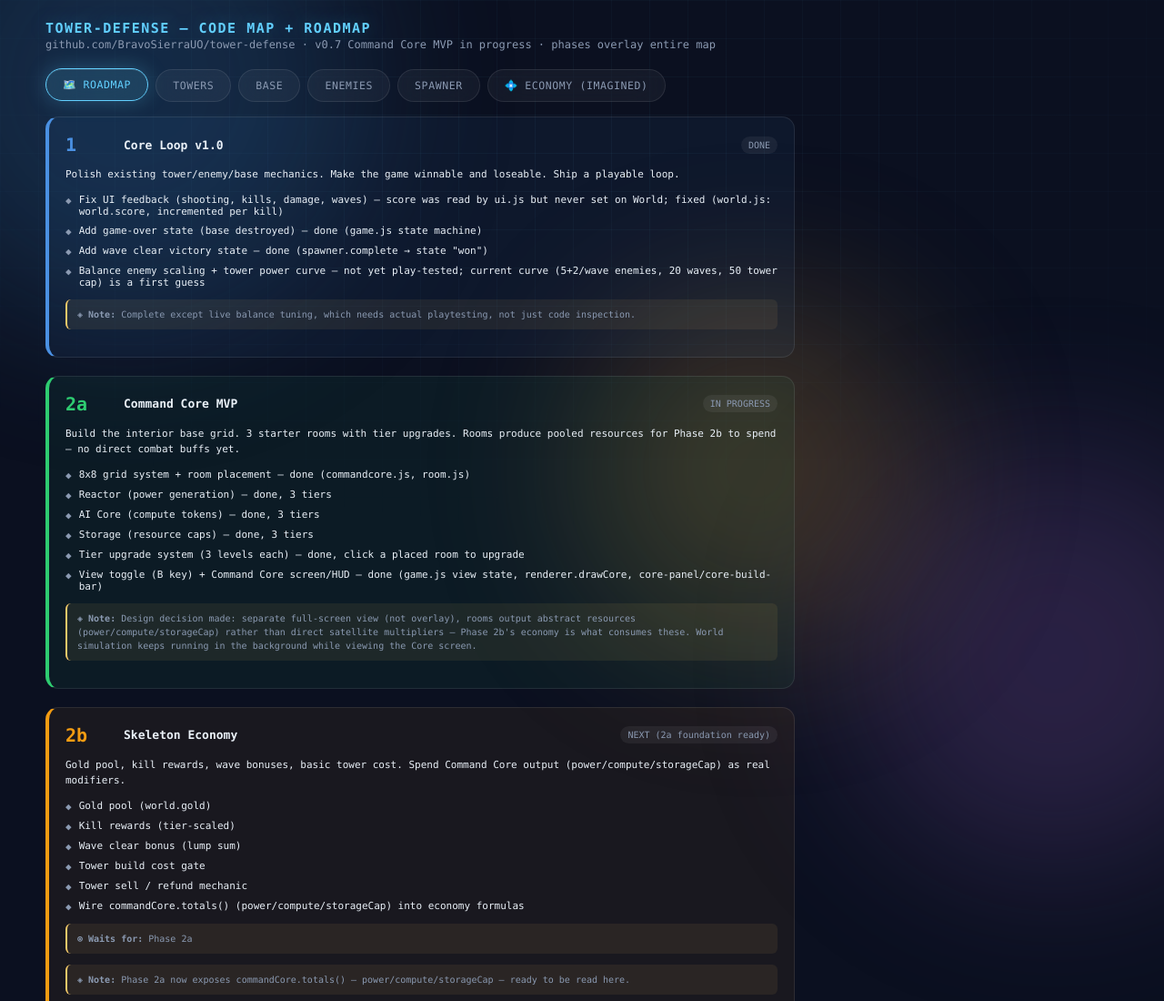
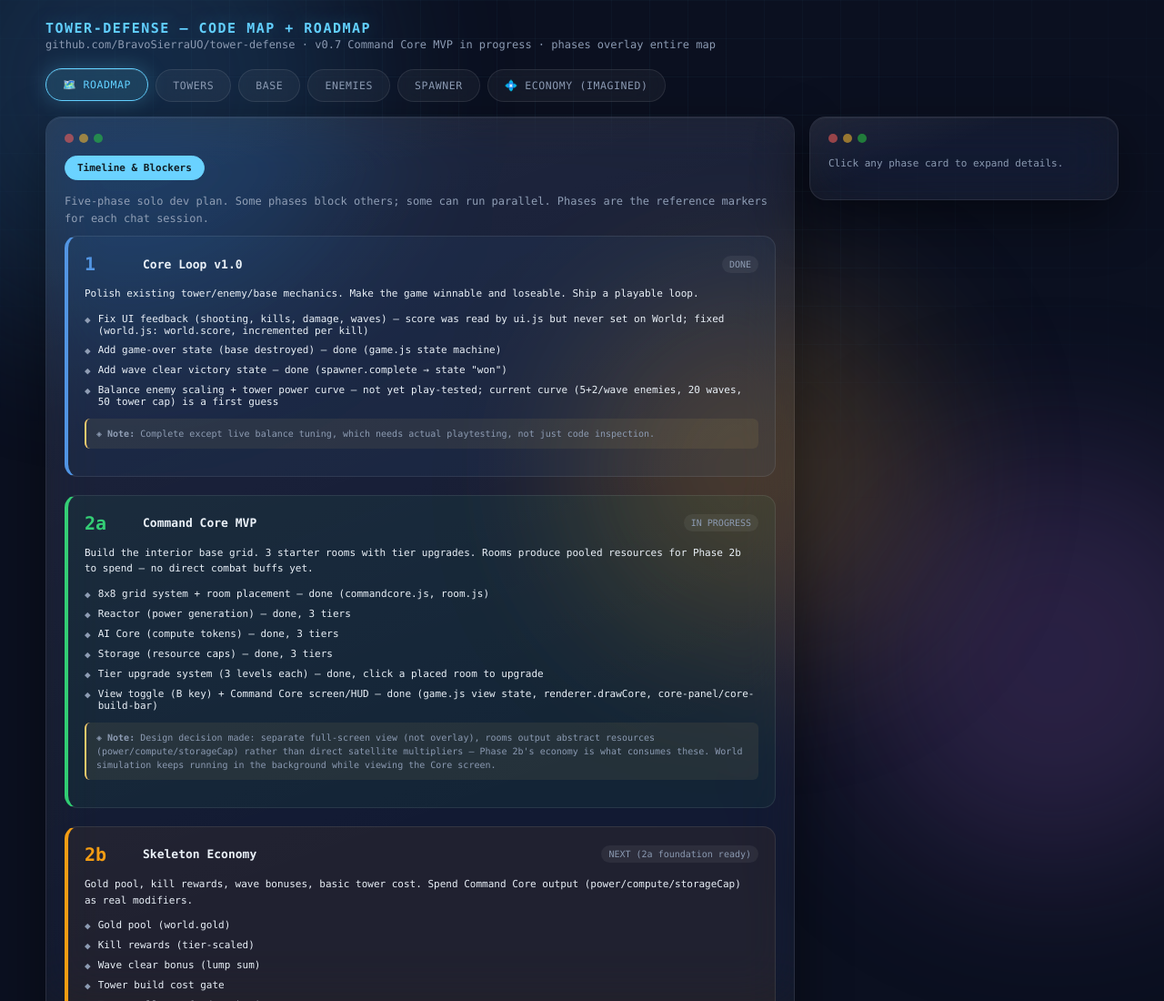
Before and after one commit to BravoSierraUO/tower-defense, a plain HTML site: page docs.html in a window 1280 px wide. Shown: the top 1100 px of the page at 91% size. Drawn offline with Linux system fonts and the light colour scheme.

Commit message:
Fix docs.html: tabs stuck on Roadmap after first visit
renderRoadmap() was replacing .layout's entire innerHTML with the
roadmap grid, permanently destroying the #flow-svg/#nodes/#edges/
#detail elements every other tab's render code writes into. After
visiting Roadmap once, those cached DOM references pointed at
detached nodes, so every subsequent tab click updated an invisible
tree and the page kept showing the roadmap.

Added a dedicated #roadmap-slot inside the existing flow card and
toggle visibility between it and the SVG instead of destroying
either. Also fixes phase-card detail clicks on the Roadmap tab,
which wrote into the same detached #detail element.

Co-Authored-By: Claude Sonnet 5 <noreply@anthropic.com>

```diff
--- a/docs.html
+++ b/docs.html
@@ -304,6 +304,7 @@
         <g id="edges"></g>
         <g id="nodes"></g>
       </svg>
+      <div id="roadmap-slot" hidden></div>
     </div>
 
     <div class="card detail" id="detail">
@@ -714,6 +715,7 @@ const titleEl = document.getElementById('flow-title');
 const nodesEl = document.getElementById('nodes');
 const edgesEl = document.getElementById('edges');
 const svgEl = document.getElementById('flow-svg');
+const roadmapSlot = document.getElementById('roadmap-slot');
 const detailEl = document.getElementById('detail');
 const bannerSlot = document.getElementById('gap-banner-slot');
 const legendSlot = document.getElementById('legend-slot');
@@ -764,6 +766,9 @@ function renderRoadmap(){
   bannerSlot.innerHTML = '';
   nodesEl.innerHTML = '';
   edgesEl.innerHTML = '';
+  svgEl.style.display = 'none';
+  roadmapSlot.hidden = false;
+  roadmapSlot.innerHTML = '';
   detailEl.querySelector('.chrome')?.remove?.();
   detailEl.innerHTML = '<div class="chrome"><span class="r"></span><span class="y"></span><span class="g"></span></div><p class="placeholder">Click any phase card to expand details.</p>';
 
@@ -817,9 +822,7 @@ function renderRoadmap(){
     grid.appendChild(card);
   });
 
-  const layout = document.querySelector('.layout');
-  if(layout) layout.innerHTML = '';
-  layout.appendChild(grid);
+  roadmapSlot.appendChild(grid);
 }
 
 function showPhaseDetail(ph){
@@ -863,6 +866,9 @@ function rectPort(node, dirX, dirY){
 function buildFlow(){
   const view = PHASES[currentTab].subviews[currentSub];
   if(view.isRoadmap) return renderRoadmap();
+
+  roadmapSlot.hidden = true;
+  svgEl.style.display = '';
 
   titleEl.innerHTML = view.title;
   buildLegend(view);
```
